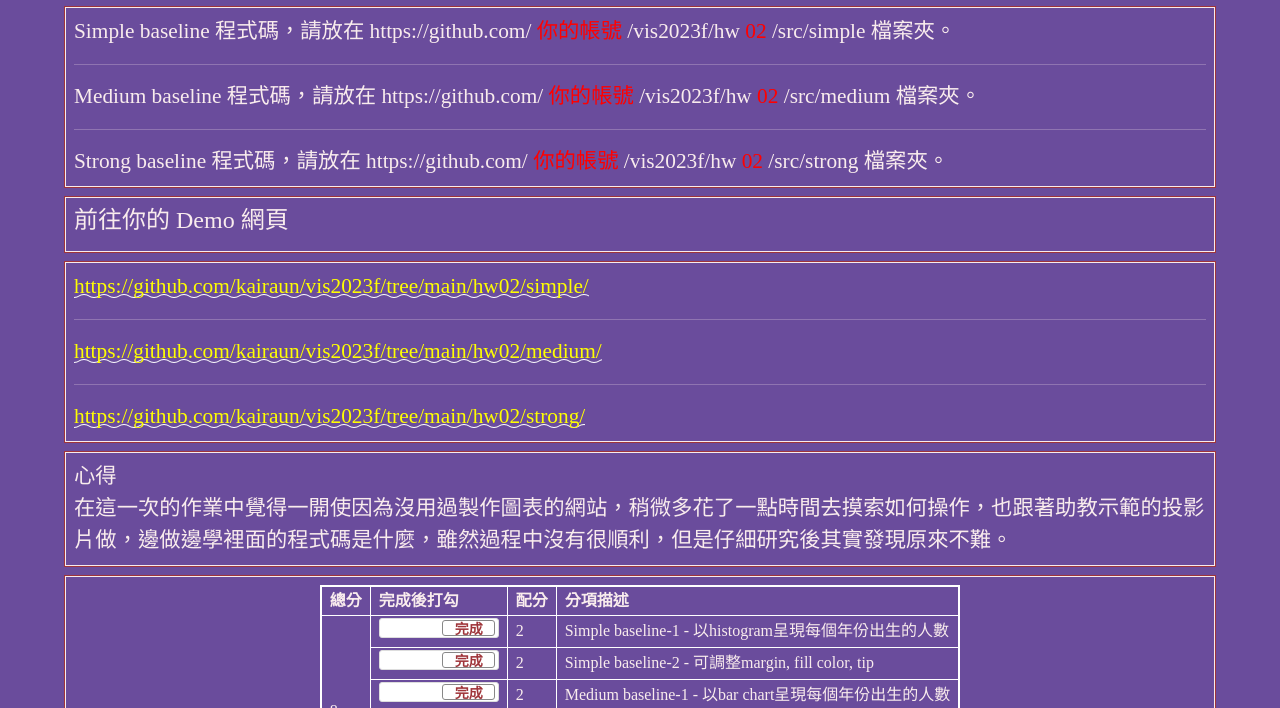
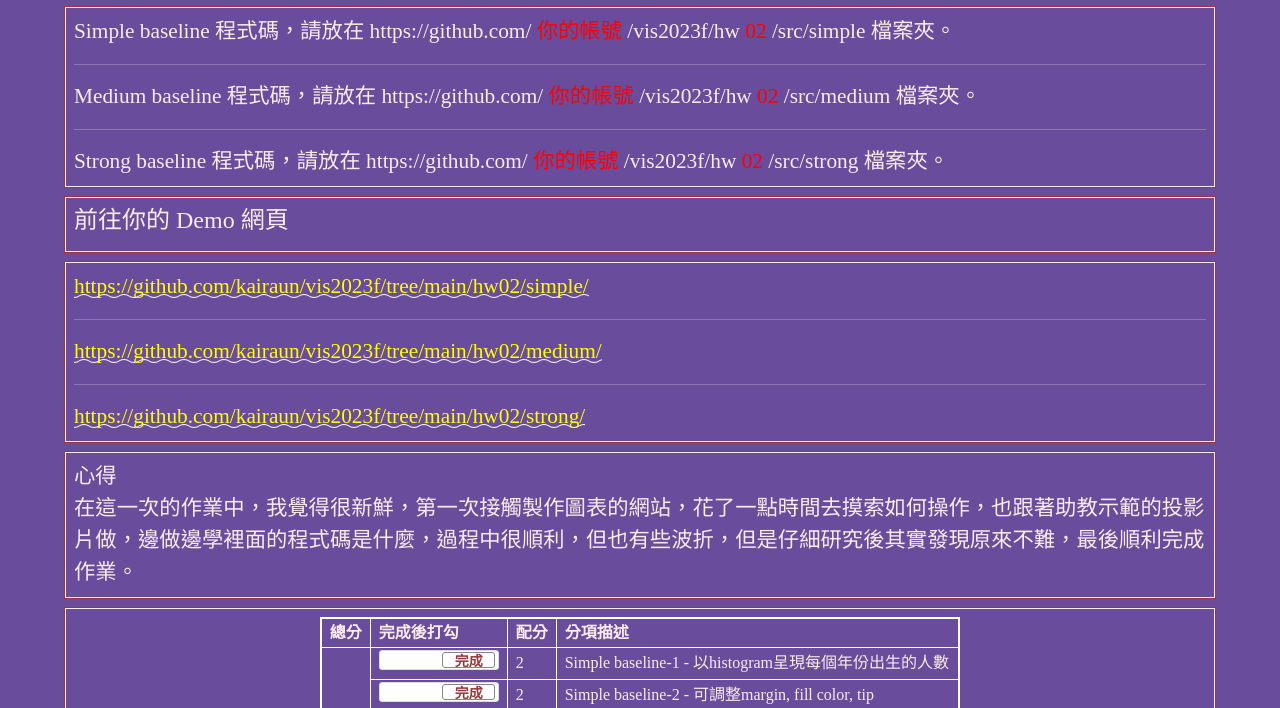
Before and after one commit to kairaun/vis2023f, a plain HTML site: page hw02/index.html in a window 1280 px wide. Shown: the part 86-794 px from the top of the page. Drawn offline with nearby package versions, Linux system fonts and the light colour scheme.

Commit message:
Update index.html

```diff
--- a/hw02/index.html
+++ b/hw02/index.html
@@ -228,7 +228,7 @@
 
   <div class="row hw12">
     <div class="col-md-12 twenty">
-      心得<br>在這一次的作業中覺得一開使因為沒用過製作圖表的網站，稍微多花了一點時間去摸索如何操作，也跟著助教示範的投影片做，邊做邊學裡面的程式碼是什麼，雖然過程中沒有很順利，但是仔細研究後其實發現原來不難。
+      心得<br>在這一次的作業中，我覺得很新鮮，第一次接觸製作圖表的網站，花了一點時間去摸索如何操作，也跟著助教示範的投影片做，邊做邊學裡面的程式碼是什麼，過程中很順利，但也有些波折，但是仔細研究後其實發現原來不難，最後順利完成作業。
 
     </div>
   </div>
```
